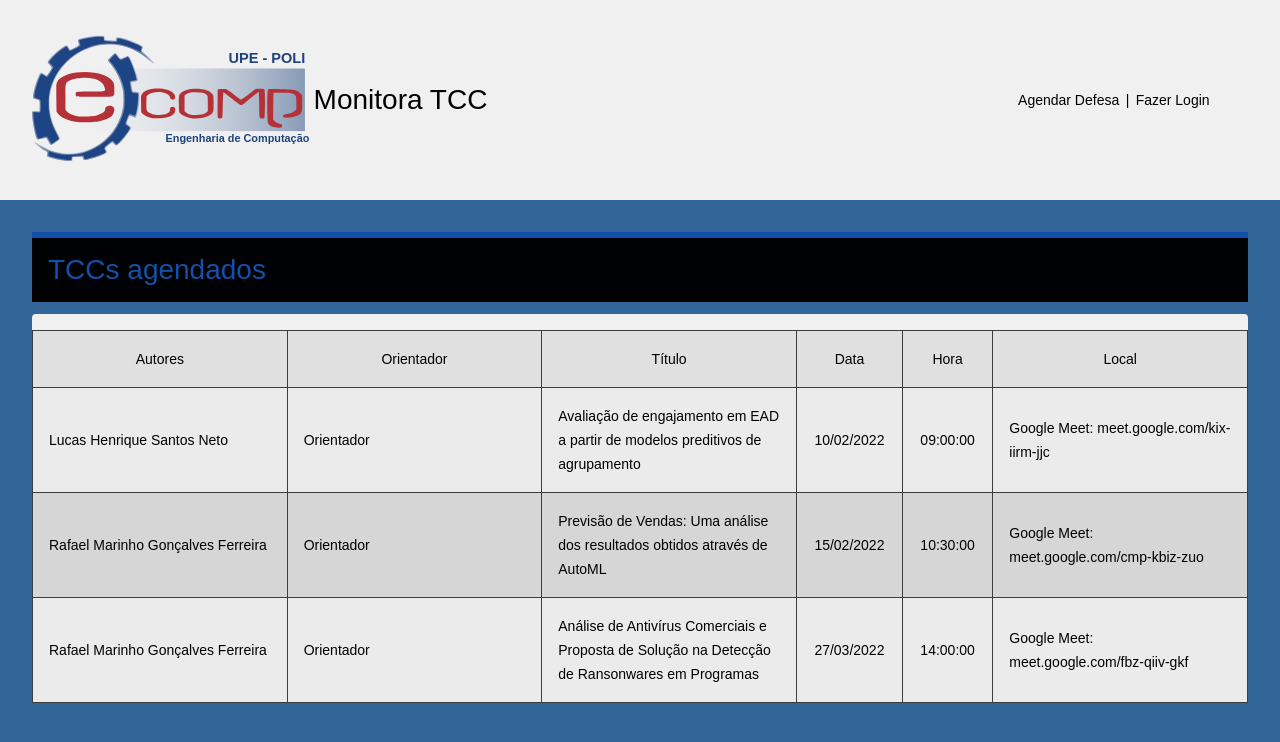
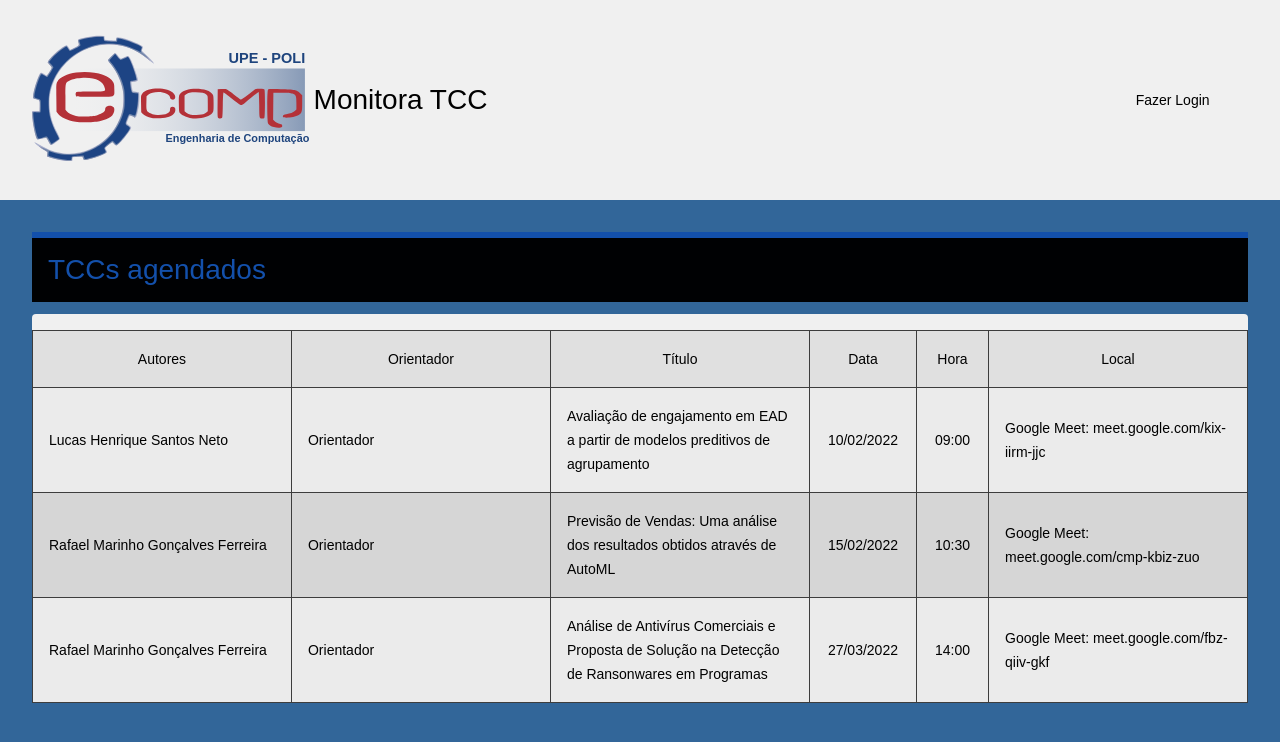
Before and after one commit to LMM-Eng-Software/Monitora-TCC, a plain HTML site: page monitora_tcc/pages/defesas_agendadas.html in a window 1280 px wide. Drawn offline with Linux system fonts and the light colour scheme.

Commit message:
ajustes gerais
modifiquei o diagrama de caso de uso, alterei o elemento e estilo do botão Upload TCC e acrescentei um novo caso de excessao em Marcar Data de Defesa

```diff
--- a/monitora_tcc/pages/defesas_agendadas.html
+++ b/monitora_tcc/pages/defesas_agendadas.html
@@ -20,8 +20,6 @@
         <div class="titulo-site"><a href="../index.html">Monitora TCC</a></div>
 
         <div class="login">
-            <a href="../pages/login.html">Agendar Defesa</a>
-            <p class="header-divisor">|</p>
             <a href="../pages/login.html">Fazer Login</a>
         </div>
     </header>
@@ -51,7 +49,7 @@
                         10/02/2022
                     </td>
                     <td>
-                        09:00:00
+                        09:00
                     </td>
                     <td>
                         Google Meet: meet.google.com/kix-iirm-jjc
@@ -69,7 +67,7 @@
                         15/02/2022
                     </td>
                     <td>
-                        10:30:00
+                        10:30
                     </td>
                     <td>
                         Google Meet: meet.google.com/cmp-kbiz-zuo
@@ -87,7 +85,7 @@
                         27/03/2022
                     </td>
                     <td>
-                        14:00:00
+                        14:00
                     </td>
                     <td>
                         Google Meet: meet.google.com/fbz-qiiv-gkf
--- a/monitora_tcc/styles/professor.css
+++ b/monitora_tcc/styles/professor.css
@@ -44,6 +44,8 @@ main {
   font-size: 22px;
   padding: 20px 30px;
 
+  cursor: pointer;
+
   text-decoration: none;
   text-align: center;
   transition: 0.5s ease;
```
Also changed, not shown: monitora_tcc/pages/professor.html (+4 -4 lines), 3 other files.
